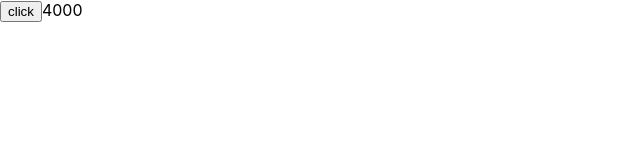
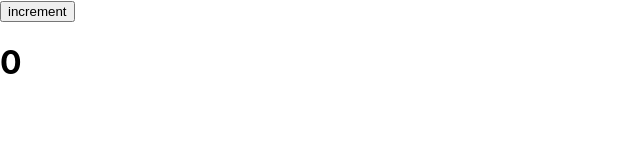
Before and after one commit to jcobCoder/redux_class, a React (Create React App) app: page / in a window 1280 px wide. Shown: the top 160 px of the page, without its empty margins (0-640 px from the left). Built offline with nearby package versions, Linux system fonts and the light colour scheme.

Commit message:
first commit

```diff
--- a/src/App.js
+++ b/src/App.js
@@ -3,7 +3,6 @@ import Home from './home';
 import Login from './login';
 import { useDispatch, useSelector } from 'react-redux';
 import { increment } from './slice';
-import Reuse from './reuse';
 
 
 
@@ -14,20 +13,20 @@ import Reuse from './reuse';
 //useslector
 
 function App() {
- const {data,handel}=Reuse({name:4000})
-// const data=useSelector((state)=>state.counter)
 
-// const makechage=useDispatch()
+const data=useSelector((state)=>state.counter)
 
-// const incre=()=>{
-//   makechage(increment())
+const makechage=useDispatch()
 
-// }
+const incre=()=>{
+  makechage(increment())
+
+}
 
   return (
     <div>
-      <button onClick={()=>{handel()}}>click</button>
-       {data}
+      <button onClick={incre}>increment</button>
+      <h1>{data}</h1>
     </div>
   );
 }
```
